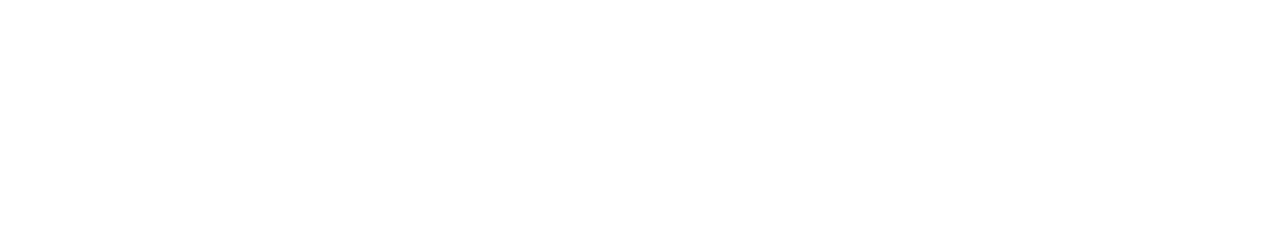
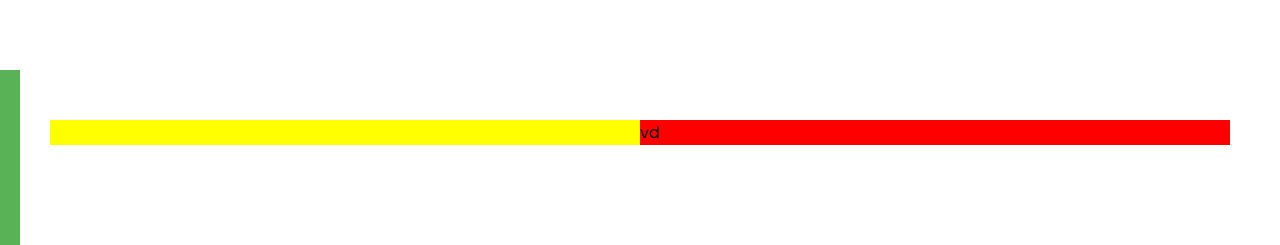
Before and after one commit to EhWanu/ThePortfolio, a React (Create React App) app: page / in a window 1280 px wide. Shown: the part 2498-2743 px from the top of the page. Before the commit the page ends 2568 px from the top, so only its background shows below. Built offline with nearby package versions, Linux system fonts and the light colour scheme.

Commit message:
created right and left flex divs

```diff
--- a/src/components/contact/Contact.jsx
+++ b/src/components/contact/Contact.jsx
@@ -1,7 +1,18 @@
 import "./contact.css";
 
 const Contact = () => {
-	return <div></div>;
+	return (
+		<div className="c">
+			<div className="c-bg"></div>
+			{/* Wrapper that contains a right and left div */}
+			<div className="c-wrapper">
+				{/* Left div */}
+				<div className="c-left"></div>
+				{/* Right div */}
+				<div className="c-right">vd</div>
+			</div>
+		</div>
+	);
 };
 
 export default Contact;
--- a/src/components/contact/contact.css
+++ b/src/components/contact/contact.css
@@ -0,0 +1,26 @@
+.c {
+	height: 100vh;
+	position: relative;
+}
+
+.c-bg {
+	width: 20px;
+	height: 100%;
+	background-color: #59b256;
+	position: absolute;
+}
+
+.c-wrapper {
+	padding: 50px;
+	display: flex;
+}
+
+.c-left {
+	flex: 1;
+	background-color: yellow;
+}
+
+.c-right {
+	flex: 1;
+	background-color: red;
+}
```
